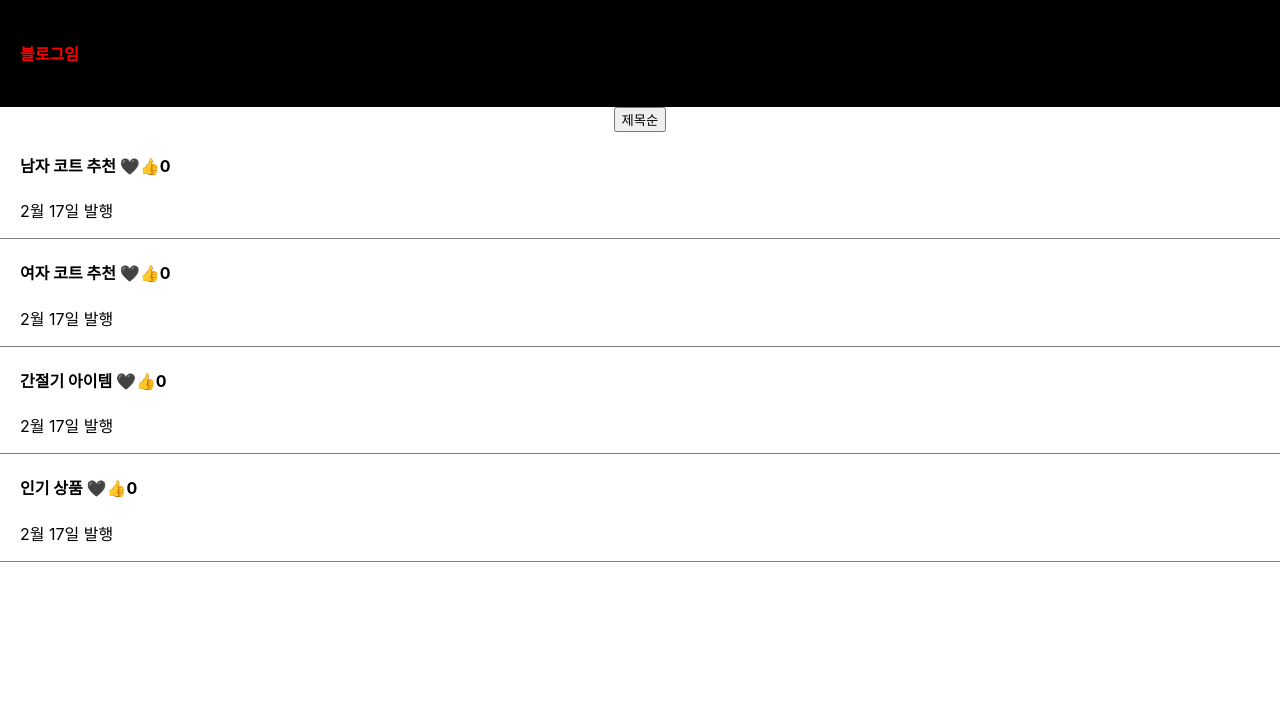
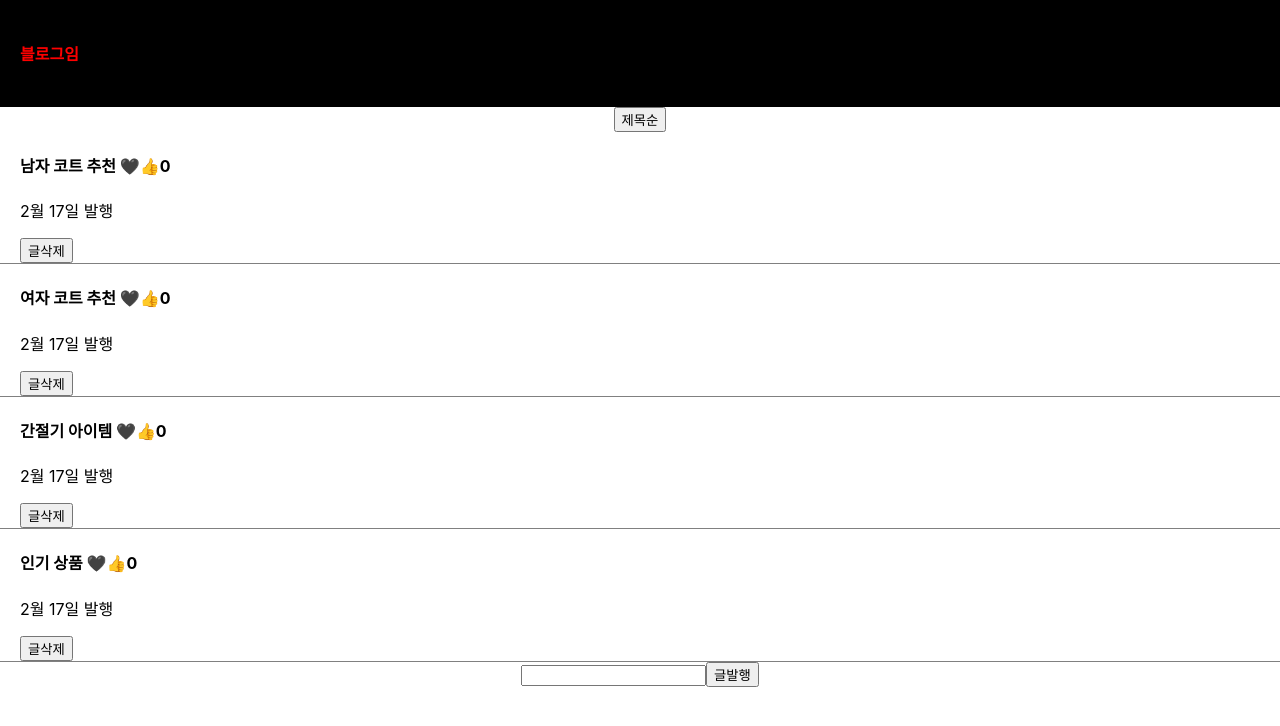
Before and after one commit to minjeongHEO/ReactBlog, a React (Create React App) app: page / in a window 1280 px wide. Shown: the top 726 px of the page. Built offline with nearby package versions, Linux system fonts and the light colour scheme.

Commit message:
글 발행, 삭제 기능 추가

```diff
--- a/src/App.js
+++ b/src/App.js
@@ -1,19 +1,31 @@
 /* eslint-disable */
-/**자식이 부모의 state 가져다쓰고 싶을 때는 props : 강의 들었음 */
+/** 11 분🌙 input 1 : 사용자가 입력한 글 다루기 : 강의 들었음 */
 import { useState } from 'react';
 import './App.css';
 
 function App() {
   const post = '강남 우동 맛집';
-  let [글제목배열, 글제목배열변경] = useState([
-    '남자 코트 추천',
-    '여자 코트 추천',
-    '간절기 아이템',
-    '인기 상품',
-  ]);
+  let [글제목배열, 글제목배열변경] = useState(['남자 코트 추천', '여자 코트 추천', '간절기 아이템', '인기 상품']);
   let [따봉, 따봉변경] = useState([0, 0, 0, 0]);
   let [modalState, setModalState] = useState(false);
   let [index, setIndex] = useState(0);
+  let [입력값, 입력값변경] = useState('');
+
+  //*1)
+  const deleteList = (indexToDelete) => {
+    // const newArray = [...글제목배열];
+    // newArray.splice(indexToDelete, 1);
+    const deleteArray = 글제목배열.filter((_, index) => index !== indexToDelete); //_ (언더스코어)를 사용하여 현재 요소를 무시하고 인덱스만 사용합니다. 왜냐하면 우리는 인덱스를 기반으로 특정 인덱스의 요소를 제거하려고 하기 때문입니다.
+    글제목배열변경(deleteArray);
+  };
+
+  //*2)
+  const insertList = () => {
+    const textToInsert = document.querySelector('#inputText').value;
+    const newArray = [...글제목배열];
+    newArray.unshift(textToInsert);
+    글제목배열변경(newArray);
+  };
 
   function orderTitle() {
     const newArray = [...글제목배열];
@@ -48,7 +60,8 @@ function App() {
           >
             <span onClick={() => 제목변경(text, i)}>{text} </span>
             <span
-              onClick={() => {
+              onClick={(e) => {
+                e.stopPropagation();
                 const newArray = [...따봉];
                 newArray[i] = 따봉[i] + 1;
                 따봉변경(newArray);
@@ -59,12 +72,19 @@ function App() {
             {따봉[i]}
           </h4>
           <p>2월 17일 발행</p>
+          <button onClick={() => deleteList(i)}>글삭제</button>
         </div>
       ))}
 
-      {modalState === true ? (
-        <Modal 글제목배열={글제목배열} 제목변경={제목변경} index={index} />
-      ) : null}
+      <input
+        id="inputText"
+        onChange={(e) => {
+          입력값변경(e.target.value);
+          console.log(입력값);
+        }}
+      ></input>
+      <button onClick={insertList}>글발행</button>
+      {modalState === true ? <Modal 글제목배열={글제목배열} 제목변경={제목변경} index={index} /> : null}
     </div>
   );
 }
@@ -92,3 +112,22 @@ function Modal(props) {
 const Modal2 = () => {};
 
 export default App;
+/**
+ *
+ * 1) 배열을 사용하여 특정 인덱스의 요소를 삭제하는 법
+ * - splice() 메서드 사용:
+ * splice() 메서드를 사용하면 배열에서 특정 인덱스의 요소를 삭제할 수 있습니다. 이 메서드는 원본 배열을 변경하므로 주의해야 합니다.
+ * 배열에서 요소를 제거하거나 추가할 때 사용합니다.
+ * - delete 연산자 사용:
+ * delete 연산자를 사용하여 특정 인덱스의 요소를 삭제할 수 있습니다. 그러나 이 방법은 삭제된 요소를 undefined로 설정하므로 배열의 길이는 그대로 유지됩니다.
+ * - filter() 메서드 사용:
+ * filter() 메서드를 사용하여 삭제할 인덱스를 제외한 새로운 배열을 생성할 수 있습니다.
+ * - 배열 슬라이스 사용:
+ * 배열 슬라이스를 사용하여 삭제할 인덱스 이전과 이후의 요소를 합쳐 새로운 배열을 생성할 수 있습니다.
+ *
+ * 2) 배열에 요소를 추가하는 법
+ *  - push(): 배열의 끝에 하나 이상의 요소를 추가합니다.
+    - unshift(): 배열의 시작에 하나 이상의 요소를 추가합니다.
+    - splice(): 배열의 특정 인덱스에 요소를 추가하거나 제거할 수 있습니다.
+    (첫 번째 인수는 요소를 추가하려는 인덱스, 두 번째 인수는 제거할 요소의 개수 (0으로 설정하면 요소를 제거하지 않음), 그리고 세 번째 인수부터는 추가하려는 요소)
+ */
```
